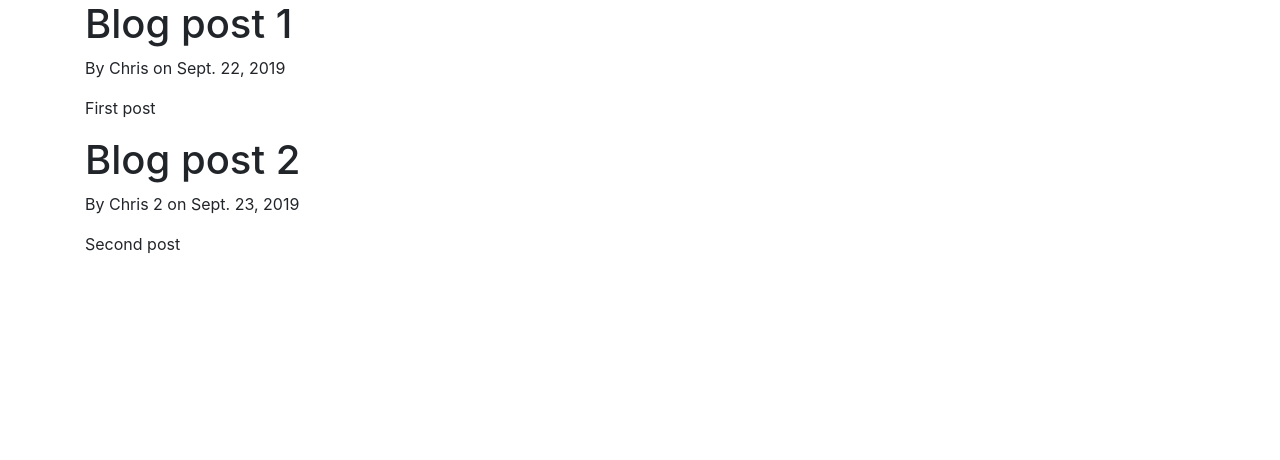
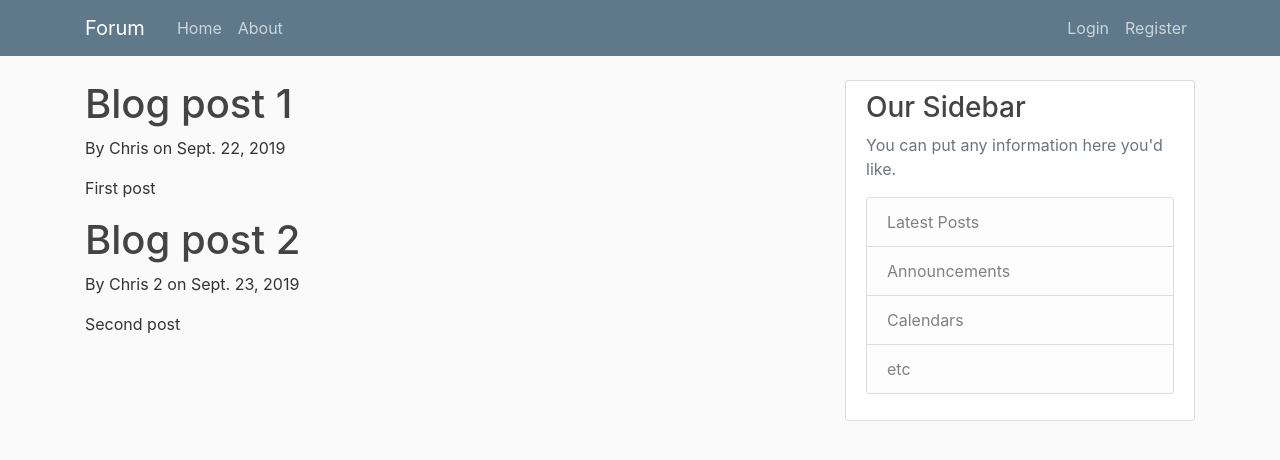
Before and after one commit to ChrisChewning/Python_Django_7875, a Django app: page /forum/ in a window 1280 px wide. Shown: the top 460 px of the page. Run offline with Django 3.2, Linux system fonts and the light colour scheme; some libraries are stand-ins or nearby versions.

Commit message:
initial styling done. taken from lesson - will update later

```diff
--- /dev/null
+++ b/forum/static/forum/main.css
@@ -0,0 +1,84 @@
+body {
+    background: #fafafa;
+    color: #333333;
+    margin-top: 5rem;
+  }
+
+  h1, h2, h3, h4, h5, h6 {
+    color: #444444;
+  }
+
+  ul {
+    margin: 0;
+  }
+
+  .bg-steel {
+    background-color: #5f788a;
+  }
+
+  .site-header .navbar-nav .nav-link {
+    color: #cbd5db;
+  }
+
+  .site-header .navbar-nav .nav-link:hover {
+    color: #ffffff;
+  }
+
+  .site-header .navbar-nav .nav-link.active {
+    font-weight: 500;
+  }
+
+  .content-section {
+    background: #ffffff;
+    padding: 10px 20px;
+    border: 1px solid #dddddd;
+    border-radius: 3px;
+    margin-bottom: 20px;
+  }
+
+  .article-title {
+    color: #444444;
+  }
+
+  a.article-title:hover {
+    color: #428bca;
+    text-decoration: none;
+  }
+
+  .article-content {
+    white-space: pre-line;
+  }
+
+  .article-img {
+    height: 65px;
+    width: 65px;
+    margin-right: 16px;
+  }
+
+  .article-metadata {
+    padding-bottom: 1px;
+    margin-bottom: 4px;
+    border-bottom: 1px solid #e3e3e3
+  }
+
+  .article-metadata a:hover {
+    color: #333;
+    text-decoration: none;
+  }
+
+  .article-svg {
+    width: 25px;
+    height: 25px;
+    vertical-align: middle;
+  }
+
+  .account-img {
+    height: 125px;
+    width: 125px;
+    margin-right: 20px;
+    margin-bottom: 16px;
+  }
+
+  .account-heading {
+    font-size: 2.5rem;
+  }
--- a/forum/templates/forum/base.html
+++ b/forum/templates/forum/base.html
@@ -1,8 +1,10 @@
+{% load static %}
+ <!-- adds folder  -->
 <!DOCTYPE html>
 <html>
 <head>
     <link rel="stylesheet" href="https://stackpath.bootstrapcdn.com/bootstrap/4.3.1/css/bootstrap.min.css" integrity="sha384-ggOyR0iXCbMQv3Xipma34MD+dH/1fQ784/j6cY/iJTQUOhcWr7x9JvoRxT2MZw1T" crossorigin="anonymous">
-
+    <link rel="stylesheet" type="text/css" href="{% static 'forum/main.css' %}">
 
     {% if title %}
         <title>Forum - {{ title }}</title>
@@ -11,10 +13,47 @@
     {% endif %}
 </head>
 <body>
+    <header class="site-header">
+<nav class="navbar navbar-expand-md navbar-dark bg-steel fixed-top">
     <div class="container">
-        {% block content %}{% endblock %}
-     <!-- child sections can override -->
+        <a class="navbar-brand mr-4" href="{% url 'forum-home' %}">Forum</a>
+        <button class="navbar-toggler" type="button" data-toggle="collapse"
+        <span class="navbar-toggler-icon"></button></span>
+        </button>
+        <div class="collapse navbar-collapse" id="navbartoggle">
+            <div class="navbar-nav mr-auto">
+                <a class="nav-item nav-link" href="{% url 'forum-home' %}">Home</a>
+                <!-- references the urls.py file -->
+                <a class="nav-item nav-link" href="{% url 'forum-about' %}">About</a>
+            </div>
+            <div class="navbar-nav">
+                <a class="nav-item nav-link" href="#">Login</a>
+                <a class="nav-item nav-link" href="#">Register</a>
+            </div>
+        </div>
     </div>
+</nav>
+    </header>
+    <main role="main" class="container">
+            <div class="row">
+              <div class="col-md-8">
+                {% block content %}{% endblock %}
+              </div>
+              <div class="col-md-4">
+                <div class="content-section">
+                  <h3>Our Sidebar</h3>
+                  <p class='text-muted'>You can put any information here you'd like.
+                    <ul class="list-group">
+                      <li class="list-group-item list-group-item-light">Latest Posts</li>
+                      <li class="list-group-item list-group-item-light">Announcements</li>
+                      <li class="list-group-item list-group-item-light">Calendars</li>
+                      <li class="list-group-item list-group-item-light">etc</li>
+                    </ul>
+                  </p>
+                </div>
+              </div>
+            </div>
+          </main>
     <script src="https://code.jquery.com/jquery-3.3.1.slim.min.js" integrity="sha384-q8i/X+965DzO0rT7abK41JStQIAqVgRVzpbzo5smXKp4YfRvH+8abtTE1Pi6jizo" crossorigin="anonymous"></script>
     <script src="https://cdnjs.cloudflare.com/ajax/libs/popper.js/1.14.7/umd/popper.min.js" integrity="sha384-UO2eT0CpHqdSJQ6hJty5KVphtPhzWj9WO1clHTMGa3JDZwrnQq4sF86dIHNDz0W1" crossorigin="anonymous"></script>
     <script src="https://stackpath.bootstrapcdn.com/bootstrap/4.3.1/js/bootstrap.min.js" integrity="sha384-JjSmVgyd0p3pXB1rRibZUAYoIIy6OrQ6VrjIEaFf/nJGzIxFDsf4x0xIM+B07jRM" crossorigin="anonymous"></script>
```
